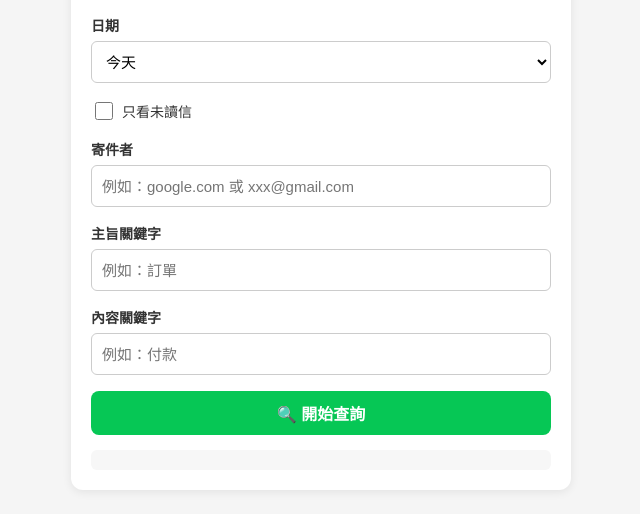
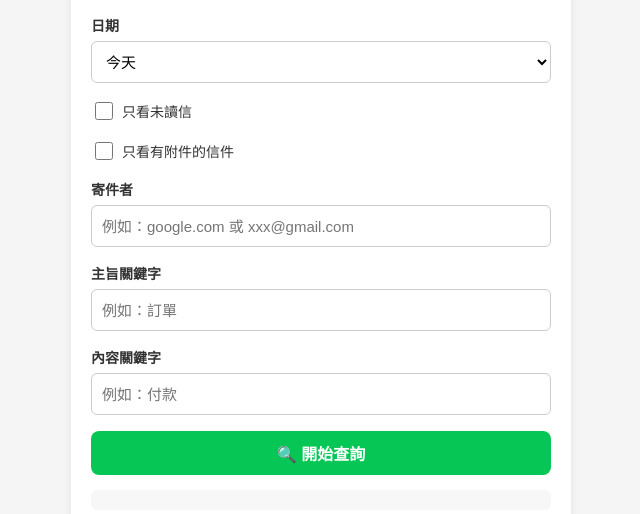
Before and after one commit to cooty-chien/gmail_toLINE, a plain HTML site: page index.html in a window 1280 px wide. Shown: the part 138-652 px from the top of the page, without its empty margins (319-959 px from the left). Drawn offline with Linux system fonts and the light colour scheme.

Commit message:
Update index.html

```diff
--- a/index.html
+++ b/index.html
@@ -10,7 +10,6 @@
 <body>
   <div class="container">
     <h2>📧 Gmail 查詢</h2>
-
     <div id="status" class="status">LIFF 初始化中...</div>
 
     <div class="section">
@@ -32,10 +31,11 @@
     </div>
 
     <div class="section checkbox">
-      <label>
-        <input type="checkbox" id="unread">
-        只看未讀信
-      </label>
+      <label><input type="checkbox" id="unread"> 只看未讀信</label>
+    </div>
+
+    <div class="section checkbox">
+      <label><input type="checkbox" id="attachment"> 只看有附件的信件</label>
     </div>
 
     <div class="section">
@@ -54,7 +54,6 @@
     </div>
 
     <button id="searchBtn" onclick="searchGmail()">🔍 開始查詢</button>
-
     <div id="queryPreview"></div>
   </div>
 
```
